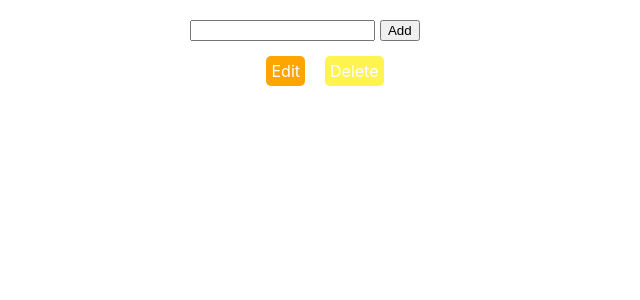
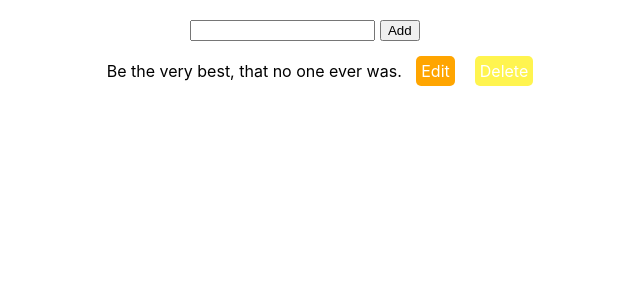
Before and after one commit to txddra/react-todo, a React (Create React App) app: page / in a window 1280 px wide. Shown: the top 300 px of the page, without its empty margins (335-975 px from the left). Built offline with nearby package versions, Linux system fonts and the light colour scheme.

Commit message:
overall update

```diff
--- a/src/App.js
+++ b/src/App.js
@@ -3,13 +3,15 @@ import React, {Component} from 'react';
 //importing the unique id module
 import {v4 as uuidv4} from "uuid"
 import TodoView from './components/TodoView'
+
+
 export default class App extends Component{
   state = {
     todoList:[
       {
         //makes the i.d. into a unique i.d. so that the numbers are not hardcoded and breaks the app.
         id:uuidv4(),
-        todo:"",
+        todo:"Be the very best, that no one ever was."
       }
 
     ],
@@ -35,6 +37,8 @@ this.setState({
   [event.target.name]: event.target.value
 })
 }
+//all the data comes from the parent
+
 //this is the function that makes the button work
 submitHandler=(event)=>{
   // prevents hard refresh from the browser
@@ -65,6 +69,14 @@ this.setState({
   //will clear things out
   todoValue:"",
 })
+
+}
+
+deletionHandle=(id)=>{
+
+  //make a copy of the array
+let copiedArray = this.state.todoList
+
 
 }
 
@@ -102,7 +114,8 @@ return (
 
 
 
-<TodoView todoList={todoList}/>
+<TodoView todoList={todoList}
+deletionHandle ={this.deletionHandle}/>
 </div>
 )
  }
--- a/src/components/TodoView.js
+++ b/src/components/TodoView.js
@@ -1,38 +1,30 @@
 import React from 'react'
 import {arrayOf, shape, string} from 'prop-types'
 
+import "./TodoView.css"
+
 const TodoView = ({todoList,
+    deletionHandle,
 nameString,
 age, }) => {
+
+    //pass the unique id through
+    const deleteButtonHandle =(id)=>{
+// deletionHandle()
+    }
+
+
     return (
 
-            <ul style={{listStyle:"none"}}>
+    <ul style={{listStyle:"none"}}>
         {todoList.map(({id, todo})=>{
 
             return (<li key={id} style={{margin:20}}>{todo}{" "}
-            <span style= {{
-                margin: 10,
-                padding: 5,
-                backgroundColor: "orange",
-                color: "white",
-                borderRadius:5
-
-            }
-
-            }
-            >
+            <span className="todo-button-shared-style edit-button" >
                 Edit
             </span>
-                <span
-                style={{
-                    margin: 10,
-                    padding: 5,
-                    backgroundColor: "#fff44f",
-                    color: "white",
-                    borderRadius:5,
-                }
-            }
-                >
+
+            <span  onClick={()=> deleteButtonHandle(id)}className="todo-button-shared-style delete-button" >
                 Delete
 
                 </span>
@@ -40,10 +32,10 @@ age, }) => {
 
                 )
         }
-           )
-          }
-          </ul>
-          )
+    )
+}
+    </ul>
+    )
 
 }
 // introducing prop types
```
